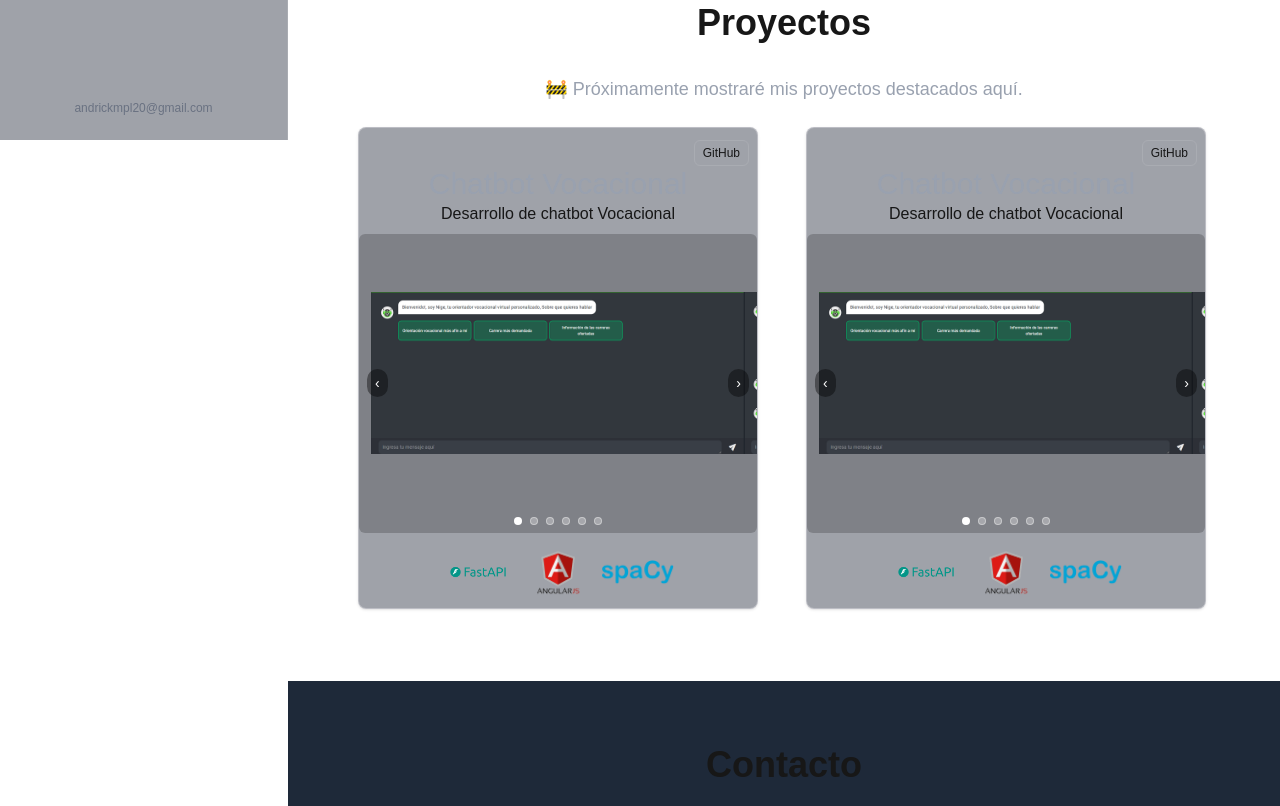
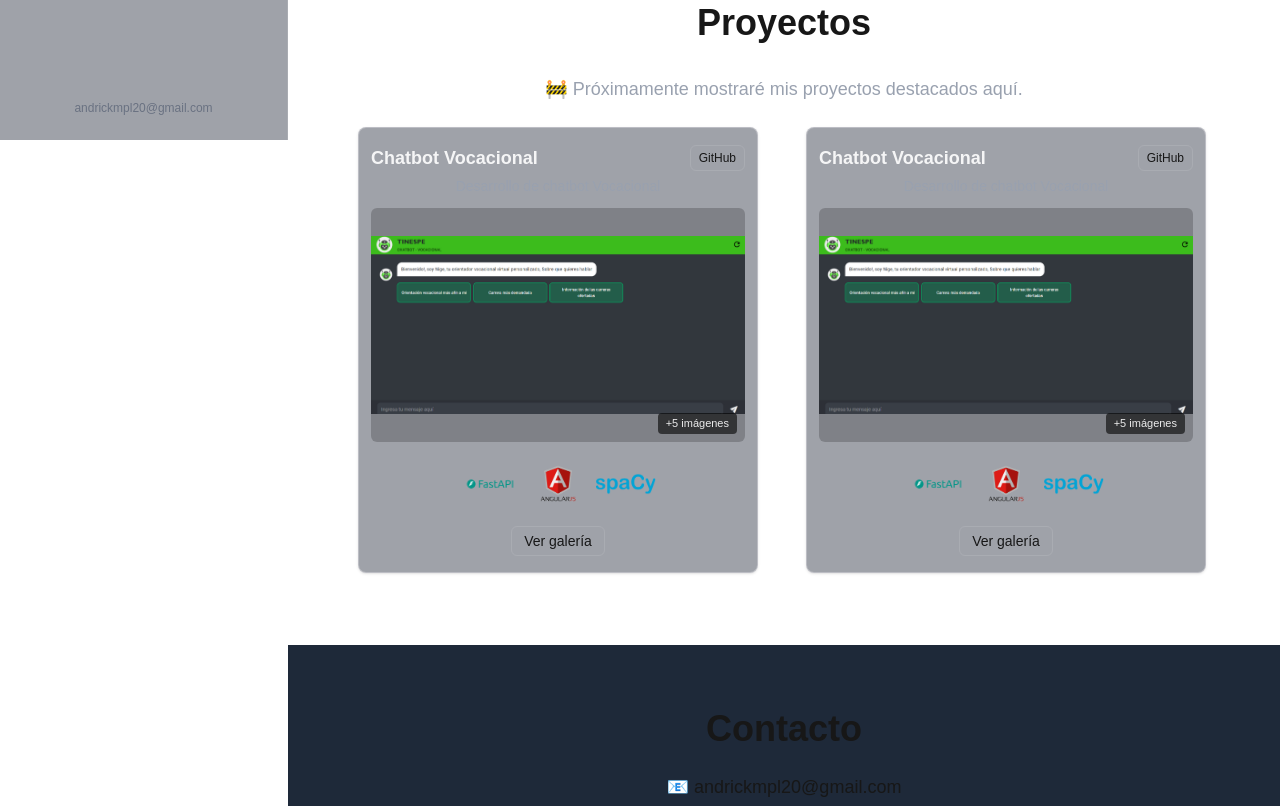
Before and after one commit to PiedraAndrick/andrick-web, a Next.js app: page / in a window 1280 px wide. Shown: the part 660-1466 px from the top of the page. Built offline with nearby package versions, Linux system fonts and the light colour scheme.

Commit message:
Fixed Visual

```diff
--- a/src/app/components/LightboxCarousel.tsx
+++ b/src/app/components/LightboxCarousel.tsx
@@ -1,6 +1,6 @@
 "use client";
 
-import { useEffect, useState } from "react";
+import { useEffect, useMemo, useState } from "react";
 
 interface ImageItem {
   src: string;
@@ -18,15 +18,24 @@ export default function LightboxCarousel({
   initialIndex = 0,
   onClose,
 }: LightboxCarouselProps) {
-  const [index, setIndex] = useState(initialIndex);
-  const count = images.length;
+  // Sanitiza imágenes vacías/undefined para evitar cálculos inválidos
+  const safeImages = useMemo(
+    () => (Array.isArray(images) ? images.filter(Boolean) : []),
+    [images]
+  );
+
+  const [index, setIndex] = useState(
+    Math.min(Math.max(initialIndex, 0), Math.max(safeImages.length - 1, 0))
+  );
+
+  const count = safeImages.length;
   const canSlide = count > 1;
 
   const goTo = (i: number) => setIndex(((i % count) + count) % count);
   const prev = () => canSlide && goTo(index - 1);
   const next = () => canSlide && goTo(index + 1);
 
-  // Escape para cerrar + flechas para navegar + bloqueo de scroll del body
+  // ESC para cerrar + flechas para navegar + bloqueo scroll del body
   useEffect(() => {
     const onKey = (e: KeyboardEvent) => {
       if (e.key === "Escape") onClose();
@@ -40,7 +49,24 @@ export default function LightboxCarousel({
       window.removeEventListener("keydown", onKey);
       document.body.style.overflow = prevOverflow;
     };
-  }, [onClose, index, count]); // eslint-disable-line react-hooks/exhaustive-deps
+    // Dependemos solo de onClose para no re-registrar en cada navegación
+  }, [onClose]);
+
+  // Si no hay imágenes, evita dividir por 0 y muestra un placeholder
+  if (count === 0) {
+    return (
+      <div
+        role="dialog"
+        aria-modal="true"
+        className="fixed inset-0 z-[100] bg-black/80 flex items-center justify-center p-4"
+        onClick={(e) => {
+          if (e.currentTarget === e.target) onClose();
+        }}
+      >
+        <div className="text-white">Sin imágenes</div>
+      </div>
+    );
+  }
 
   return (
     <div
@@ -49,25 +75,23 @@ export default function LightboxCarousel({
       aria-label="Carrusel de imágenes del proyecto"
       className="fixed inset-0 z-[100] bg-black/80 flex items-center justify-center p-4"
       onClick={(e) => {
-        // Cierra si se hace click fuera del contenido
+        // Cierra si se hace click en el backdrop (fuera del contenedor)
         if (e.currentTarget === e.target) onClose();
       }}
     >
+      {/* Contenedor del carrusel:
+         - Desktop: 1000x500 (max-w 1000 y aspect 2:1)
+         - Mobile: se adapta manteniendo proporción */}
       <div className="relative w-full max-w-[1000px]">
         {/* Botón cerrar */}
         <button
           onClick={onClose}
           aria-label="Cerrar"
-          className="absolute -top-10 right-0 md:top-0 md:-right-10 md:translate-x-full md:translate-y-0 text-white/80 hover:text-white text-3xl"
+          className="absolute -top-10 right-0 md:top-0 md:-right-10 md:translate-x-full text-white/80 hover:text-white text-3xl"
         >
           ×
         </button>
 
-        {/* Contenedor del carrusel
-            - Desktop: exactamente 1000x500 (max-w ya arriba y relación 2:1)
-            - Mobile: se ajusta manteniendo 2:1
-        */}
-        <div className="w-full">
         <div className="relative w-full aspect-[2/1] overflow-hidden rounded-md bg-black">
           {/* Track */}
           <div
@@ -77,16 +101,17 @@ export default function LightboxCarousel({
               transform: `translateX(-${(index * 100) / count}%)`,
             }}
           >
-              {images.map((img, i) => (
+            {safeImages.map((img, i) => (
               <div
                 key={i}
                 className="relative h-full"
                 style={{ width: `${100 / count}%` }}
               >
+                {/* La imagen ocupa 100% del slide */}
                 <img
                   src={img.src}
                   alt={img.alt ?? `Imagen ${i + 1} del proyecto`}
-                    className="absolute inset-0 w-full h-full object-contain"
+                  className="absolute inset-0 w-full h-full object-contain block"
                   loading={i === 0 ? "eager" : "lazy"}
                 />
               </div>
@@ -118,7 +143,7 @@ export default function LightboxCarousel({
           {/* Dots */}
           {canSlide && (
             <div className="absolute bottom-3 left-0 right-0 flex justify-center gap-2">
-                {images.map((_, i) => (
+              {safeImages.map((_, i) => (
                 <button
                   key={i}
                   onClick={() => goTo(i)}
@@ -134,11 +159,11 @@ export default function LightboxCarousel({
           )}
         </div>
 
+        {/* Contador */}
         <div className="mt-2 text-center text-sm text-white/80">
           {index + 1} / {count}
         </div>
       </div>
     </div>
-    </div>
   );
 }
--- a/src/app/components/ProjectCard.tsx
+++ b/src/app/components/ProjectCard.tsx
@@ -2,6 +2,7 @@
 
 import { useRef, useState } from "react";
 import Link from "next/link";
+import LightboxCarousel from "./LightboxCarousel";
 
 interface TechIcon {
   src: string;
@@ -14,17 +15,13 @@ interface ImageItem {
 }
 
 interface ProjectCardProps {
-  // Nuevo: múltiples imágenes (máx 6)
-  images?: ImageItem[];
-
-  // Compatibilidad con tu API actual (una sola imagen):
-  imageSrc?: string;
+  images?: ImageItem[];       // máx 6
+  imageSrc?: string;          // compat una sola imagen
   altText?: string;
-
   githubLink: string;
   techIcons?: TechIcon[];
   title: string;
-  description: string
+  description: string;
 }
 
 export default function ProjectCard({
@@ -34,49 +31,23 @@ export default function ProjectCard({
   githubLink,
   techIcons = [],
   title,
-  description
+  description,
 }: ProjectCardProps) {
-  // Soporta ambas APIs y limita a 6
-  const derivedImages: ImageItem[] =
-    (images && images.length > 0 ? images : [{ src: imageSrc ?? "", alt: altText }]).slice(0, 6);
+  const derivedImages: ImageItem[] = (
+    images && images.length > 0
+      ? images
+      : [{ src: imageSrc ?? "", alt: altText }]
+  ).slice(0, 6);
 
-  const [index, setIndex] = useState(0);
-  const touchStartX = useRef<number | null>(null);
-
-  const count = derivedImages.length;
-  const canSlide = count > 1;
-
-  const goTo = (i: number) => setIndex(((i % count) + count) % count);
-  const next = () => canSlide && goTo(index + 1);
-  const prev = () => canSlide && goTo(index - 1);
-
-  const onKeyDown = (e: React.KeyboardEvent<HTMLDivElement>) => {
-    if (!canSlide) return;
-    if (e.key === "ArrowRight") {
-      e.preventDefault();
-      next();
-    } else if (e.key === "ArrowLeft") {
-      e.preventDefault();
-      prev();
-    }
-  };
-
-  const onTouchStart = (e: React.TouchEvent) => {
-    touchStartX.current = e.changedTouches[0].clientX;
-  };
-  const onTouchEnd = (e: React.TouchEvent) => {
-    if (!canSlide || touchStartX.current == null) return;
-    const dx = e.changedTouches[0].clientX - touchStartX.current;
-    const threshold = 40; // px
-    if (dx > threshold) prev();
-    if (dx < -threshold) next();
-    touchStartX.current = null;
-  };
+  const preview = derivedImages[0];
+  const [open, setOpen] = useState(false);
 
   return (
-    <div className="w-[400px] py-3 mr-1 rounded-lg border border-gray-200/40 bg-gray-900/40 shadow-sm backdrop-blur  text-center hover:shadow-lg transition-shadow">
-      {/* Header: título/acción */}
-      <div className="flex justify-end px-2">
+    <>
+      <div className="w-[400px] py-4 mr-1 rounded-lg border border-gray-200/40 bg-gray-900/40 shadow-sm backdrop-blur text-center hover:shadow-lg transition-shadow">
+        {/* Header */}
+        <div className="flex justify-between items-center px-3">
+          <h3 className="text-lg font-semibold text-white/90">{title}</h3>
           <Link
             href={githubLink}
             target="_blank"
@@ -88,88 +59,65 @@ export default function ProjectCard({
           </Link>
         </div>
 
-      <h3 className="text-3xl text-gray-400">{title}</h3>
-      <p>{description}</p>
-      {/* Viewport del carrusel */}
-      <div
-  role="region"
-  aria-label="Galería de imágenes del proyecto"
-  tabIndex={0}
-  onKeyDown={onKeyDown}
-  onTouchStart={onTouchStart}
-  onTouchEnd={onTouchEnd}
-  className="relative mt-2 overflow-hidden rounded-md aspect-[4/3] outline-none bg-black/20 p-3 pb-8"
+        <p className="px-4 mt-1 text-sm text-gray-400">{description}</p>
+
+        {/* Preview: solo una imagen */}
+        <button
+          type="button"
+          onClick={() => setOpen(true)}
+          className="mt-3 block w-full px-3"
+          aria-label="Abrir galería de imágenes"
         >
-  {/* Track deslizante */}
-  <div
-    className="flex h-full transition-transform duration-300 ease-out"
-    // Mover por una fracción (100 / count) por slide y fijar ancho total del track
-    style={{ transform: `translateX(-${(index * 100) / count}%)`, width: `${count * 100}%` }}
-  >
-    {derivedImages.map((img, i) => (
-      // Cada slide ocupa exactamente 1/N del track
-      <div
-        key={i}
-        className="relative h-full shrink-0"
-        style={{ width: `${100 / count}%` }}
-      >
-        {/* La imagen ocupa todo el slide y se adapta sin recortar */}
+          <div className="relative w-full overflow-hidden rounded-md bg-black/20 aspect-[16/10]">
+            {preview?.src ? (
               <img
-          src={img.src}
-          alt={img.alt ?? `Imagen ${i + 1} del proyecto`}
+                src={preview.src}
+                alt={preview.alt ?? "Imagen de portada del proyecto"}
                 className="absolute inset-0 w-full h-full object-contain"
-          loading={i === 0 ? "eager" : "lazy"}
               />
+            ) : (
+              <div className="absolute inset-0 grid place-items-center text-gray-400 text-sm">
+                Sin imagen
               </div>
+            )}
+
+            {/* Badge con cantidad de imágenes */}
+            {derivedImages.length > 1 && (
+              <span className="absolute bottom-2 right-2 text-[11px] px-2 py-0.5 rounded bg-black/60 text-white/90">
+                +{derivedImages.length - 1} imágenes
+              </span>
+            )}
+          </div>
+        </button>
+
+        {/* Tech icons */}
+        <div className="mt-3 flex justify-center gap-2 flex-wrap px-3">
+          {techIcons.map(({ src, alt }, i) => (
+            <img key={i} src={src} alt={alt} title={alt} className="w-15 h-15 object-contain" />
           ))}
         </div>
 
-        {/* Controles flechas */}
-        {canSlide && (
-          <>
+        {/* CTA para abrir galería */}
+        {derivedImages.length > 0 && (
+          <div className="mt-3">
             <button
-              type="button"
-              onClick={prev}
-              aria-label="Imagen anterior"
-              className="absolute left-2 top-1/2 -translate-y-1/2 rounded-full bg-black/40 hover:bg-black/60 px-2 py-1 text-white text-sm"
+              onClick={() => setOpen(true)}
+              className="text-sm px-3 py-1 rounded-md border border-white/10 hover:bg-white/10 transition"
             >
-              ‹
+              Ver galería
             </button>
-            <button
-              type="button"
-              onClick={next}
-              aria-label="Imagen siguiente"
-              className="absolute right-2 top-1/2 -translate-y-1/2 rounded-full bg-black/40 hover:bg-black/60 px-2 py-1 text-white text-sm"
-            >
-              ›
-            </button>
-          </>
-        )}
-
-        {/* Dots */}
-        {canSlide && (
-          <div className="absolute bottom-2 left-0 right-0 flex justify-center gap-2">
-            {derivedImages.map((_, i) => (
-              <button
-                key={i}
-                onClick={() => goTo(i)}
-                aria-label={`Ir a la imagen ${i + 1}`}
-                className={[
-                  "h-2 w-2 rounded-full border border-white/40",
-                  i === index ? "bg-white" : "bg-white/30 hover:bg-white/50",
-                ].join(" ")}
-              />
-            ))}
           </div>
         )}
       </div>
 
-      {/* Tech icons */}
-      <div className="mt-4 flex justify-center gap-2 flex-wrap">
-        {techIcons.map(({ src, alt }, i) => (
-          <img key={i} src={src} alt={alt} title={alt} className="w-18 object-contain" />
-        ))}
-      </div>
-    </div>
+      {/* Lightbox modal */}
+      {open && (
+        <LightboxCarousel
+          images={derivedImages}
+          initialIndex={0}
+          onClose={() => setOpen(false)}
+        />
+      )}
+    </>
   );
 }
```
Also changed, not shown: public/ProjectoChatbot/img1.png, public/ProjectoChatbot/img6.png. Lines whose indentation alone changed are shown as unchanged.
